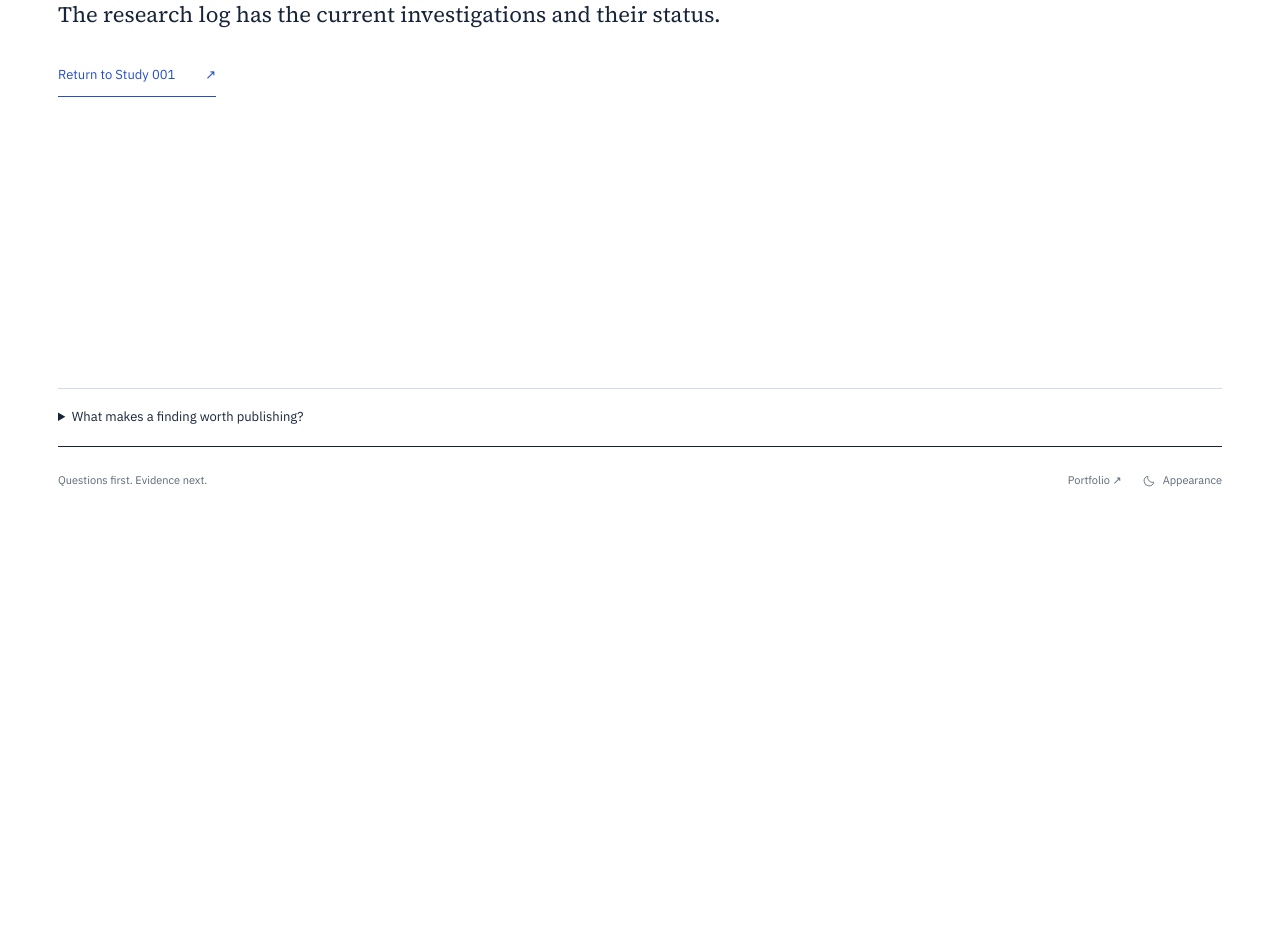
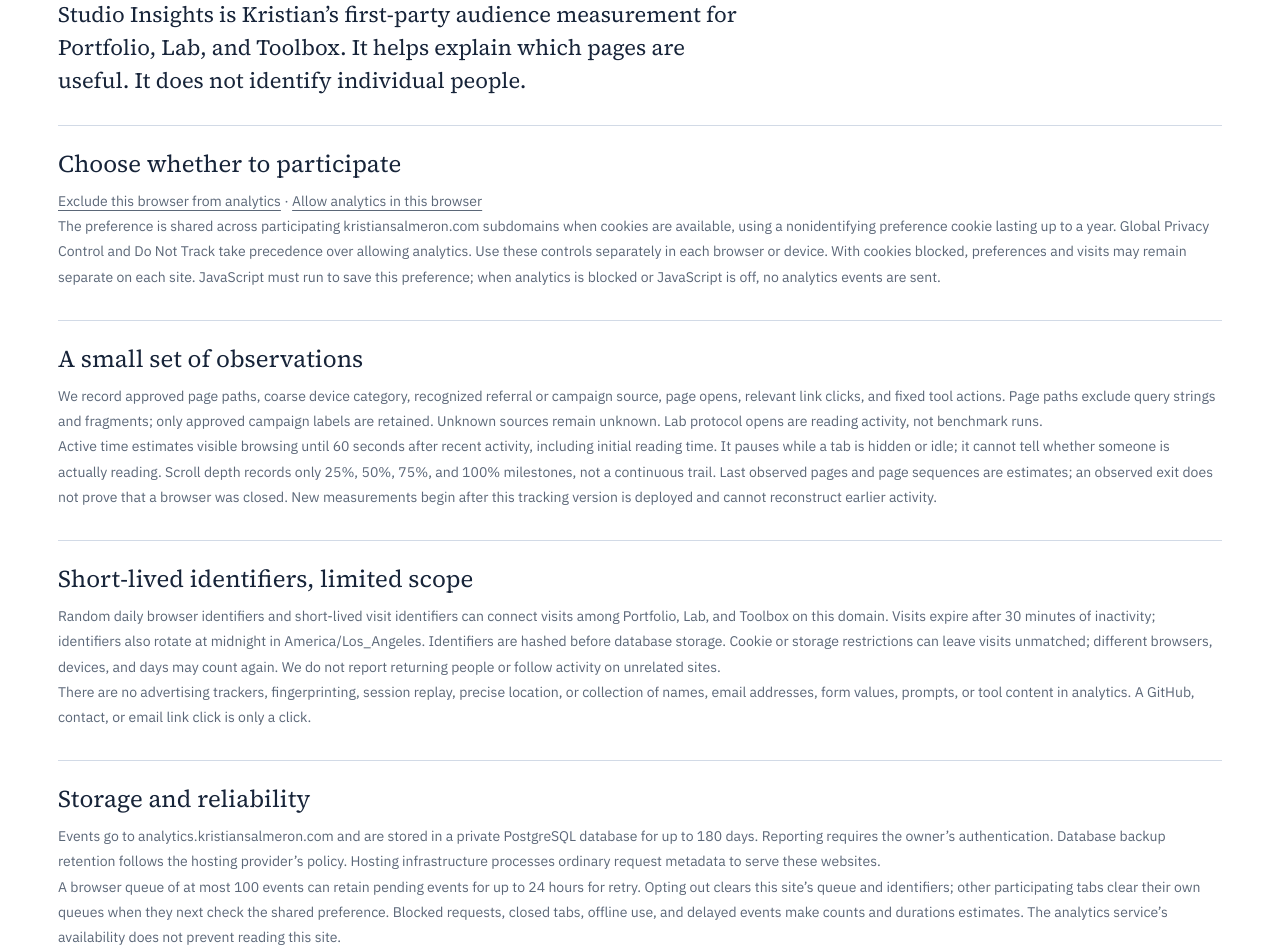
Before and after one commit to kriscodes/lab, a Next.js app: page /privacy in a window 1280 px wide. Before the commit this address had no page. Shown: the part 240-1192 px from the top of the page. Before the commit the page ends 800 px from the top, so only its background shows below. Built offline with nearby package versions, Linux system fonts and the light colour scheme.

Commit message:
Connect Lab audience insights and publish privacy controls

```diff
--- a/scripts/verify-export.mjs
+++ b/scripts/verify-export.mjs
@@ -3,7 +3,7 @@ import { dirname, extname, relative, resolve } from 'node:path';
 import { fileURLToPath } from 'node:url';
 
 const ORIGIN = 'https://lab.kristiansalmeron.com';
-const ROUTES = ['/', '/experiments/', '/experiments/pdf-rendering/', '/methodology/'];
+const ROUTES = ['/', '/experiments/', '/experiments/pdf-rendering/', '/methodology/', '/privacy/'];
 
 /** Decode resource and metadata values without requiring a runtime HTML parser. */
 function decode(value) {
--- a/src/app/layout.tsx
+++ b/src/app/layout.tsx
@@ -1,5 +1,6 @@
 import type { Metadata, Viewport } from 'next';
 import Link from 'next/link';
+import Script from 'next/script';
 import { SiteHeader } from '@/components/site-header';
 import { SiteFooter } from '@/components/site-footer';
 import { SITE_NAME, SITE_ORIGIN } from '@/lib/site';
@@ -17,7 +18,7 @@ export const metadata: Metadata = {
 
 export const viewport: Viewport = { width: 'device-width', initialScale: 1 };
 
-/** Exports a static research shell; appearance is the only initial client-side interaction. */
+/** Exports the research shell with optional appearance and first-party audience measurement. */
 export default function RootLayout({ children }: Readonly<{ children: React.ReactNode }>) {
   return (
     <html lang="en" data-theme="light" suppressHydrationWarning>
@@ -53,6 +54,12 @@ export default function RootLayout({ children }: Readonly<{ children: React.Reac
             <SiteFooter />
           </div>
         </div>
+        <Script
+          src="https://analytics.kristiansalmeron.com/analytics-assets/tracker.js"
+          strategy="afterInteractive"
+          data-site="lab"
+          referrerPolicy="no-referrer"
+        />
       </body>
     </html>
   );
--- /dev/null
+++ b/src/app/privacy/page.tsx
@@ -0,0 +1,92 @@
+import { pageMetadata } from '@/lib/site';
+
+export const metadata = pageMetadata(
+  'Privacy & analytics',
+  'How first-party audience measurement works across Portfolio, Lab, and Toolbox, and how to opt out.',
+  '/privacy/',
+);
+
+/** Explain audience measurement separately from any future research experiment. */
+export default function PrivacyPage() {
+  return (
+    <article className="lr-protocol">
+      <p className="lr-mono">YOUR BROWSER, YOUR CHOICE</p>
+      <h1 className="lr-title">
+        Privacy & <em>analytics.</em>
+      </h1>
+      <p className="lr-lead">
+        Studio Insights is Kristian’s first-party audience measurement for Portfolio, Lab, and
+        Toolbox. It helps explain which pages are useful. It does not identify individual people.
+      </p>
+      <div className="lr-standards">
+        <section className="lr-policy">
+          <h2>Choose whether to participate</h2>
+          <p>
+            <a href="/privacy/?analytics_opt_out=1">Exclude this browser from analytics</a>
+            {' · '}
+            <a href="/privacy/?analytics_opt_out=0">Allow analytics in this browser</a>
+          </p>
+          <p>
+            The preference is shared across participating kristiansalmeron.com subdomains when
+            cookies are available, using a nonidentifying preference cookie lasting up to a year.
+            Global Privacy Control and Do Not Track take precedence over allowing analytics. Use
+            these controls separately in each browser or device. With cookies blocked, preferences
+            and visits may remain separate on each site. JavaScript must run to save this
+            preference; when analytics is blocked or JavaScript is off, no analytics events are
+            sent.
+          </p>
+        </section>
+        <section className="lr-policy">
+          <h2>A small set of observations</h2>
+          <p>
+            We record approved page paths, coarse device category, recognized referral or campaign
+            source, page opens, relevant link clicks, and fixed tool actions. Page paths exclude
+            query strings and fragments; only approved campaign labels are retained. Unknown sources
+            remain unknown. Lab protocol opens are reading activity, not benchmark runs.
+          </p>
+          <p>
+            Active time estimates visible browsing until 60 seconds after recent activity, including
+            initial reading time. It pauses while a tab is hidden or idle; it cannot tell whether
+            someone is actually reading. Scroll depth records only 25%, 50%, 75%, and 100%
+            milestones, not a continuous trail. Last observed pages and page sequences are
+            estimates; an observed exit does not prove that a browser was closed. New measurements
+            begin after this tracking version is deployed and cannot reconstruct earlier activity.
+          </p>
+        </section>
+        <section className="lr-policy">
+          <h2>Short-lived identifiers, limited scope</h2>
+          <p>
+            Random daily browser identifiers and short-lived visit identifiers can connect visits
+            among Portfolio, Lab, and Toolbox on this domain. Visits expire after 30 minutes of
+            inactivity; identifiers also rotate at midnight in America/Los_Angeles. Identifiers are
+            hashed before database storage. Cookie or storage restrictions can leave visits
+            unmatched; different browsers, devices, and days may count again. We do not report
+            returning people or follow activity on unrelated sites.
+          </p>
+          <p>
+            There are no advertising trackers, fingerprinting, session replay, precise location, or
+            collection of names, email addresses, form values, prompts, or tool content in
+            analytics. A GitHub, contact, or email link click is only a click.
+          </p>
+        </section>
+        <section className="lr-policy">
+          <h2>Storage and reliability</h2>
+          <p>
+            Events go to analytics.kristiansalmeron.com and are stored in a private PostgreSQL
+            database for up to 180 days. Reporting requires the owner’s authentication. Database
+            backup retention follows the hosting provider’s policy. Hosting infrastructure processes
+            ordinary request metadata to serve these websites.
+          </p>
+          <p>
+            A browser queue of at most 100 events can retain pending events for up to 24 hours for
+            retry. Opting out clears this site’s queue and identifiers; other participating tabs
+            clear their own queues when they next check the shared preference. Blocked requests,
+            closed tabs, offline use, and delayed events make counts and durations estimates. The
+            analytics service’s availability does not prevent reading this site.
+          </p>
+        </section>
+      </div>
+      <p className="lr-mono">Notice updated November 16, 2026</p>
+    </article>
+  );
+}
--- a/src/app/sitemap.ts
+++ b/src/app/sitemap.ts
@@ -10,6 +10,7 @@ export default function sitemap(): MetadataRoute.Sitemap {
     '/',
     '/experiments/',
     '/methodology/',
+    '/privacy/',
     ...EXPERIMENTS.map(({ slug }) => getExperimentPath(slug)),
   ].map((path) => ({ url: `${SITE_ORIGIN}${path}` }));
 }
--- a/src/components/site-footer.tsx
+++ b/src/components/site-footer.tsx
@@ -1,3 +1,4 @@
+import Link from 'next/link';
 import { ThemeToggle } from './theme-toggle';
 
 export function SiteFooter() {
@@ -8,6 +9,7 @@ export function SiteFooter() {
         <a href="https://kristiansalmeron.com/">
           Portfolio <span aria-hidden="true">↗</span>
         </a>
+        <Link href="/privacy/">Privacy & analytics</Link>
         <ThemeToggle />
       </div>
     </footer>
```
Also changed, not shown: 3 other files (tests, documents, lock files or other folders).
